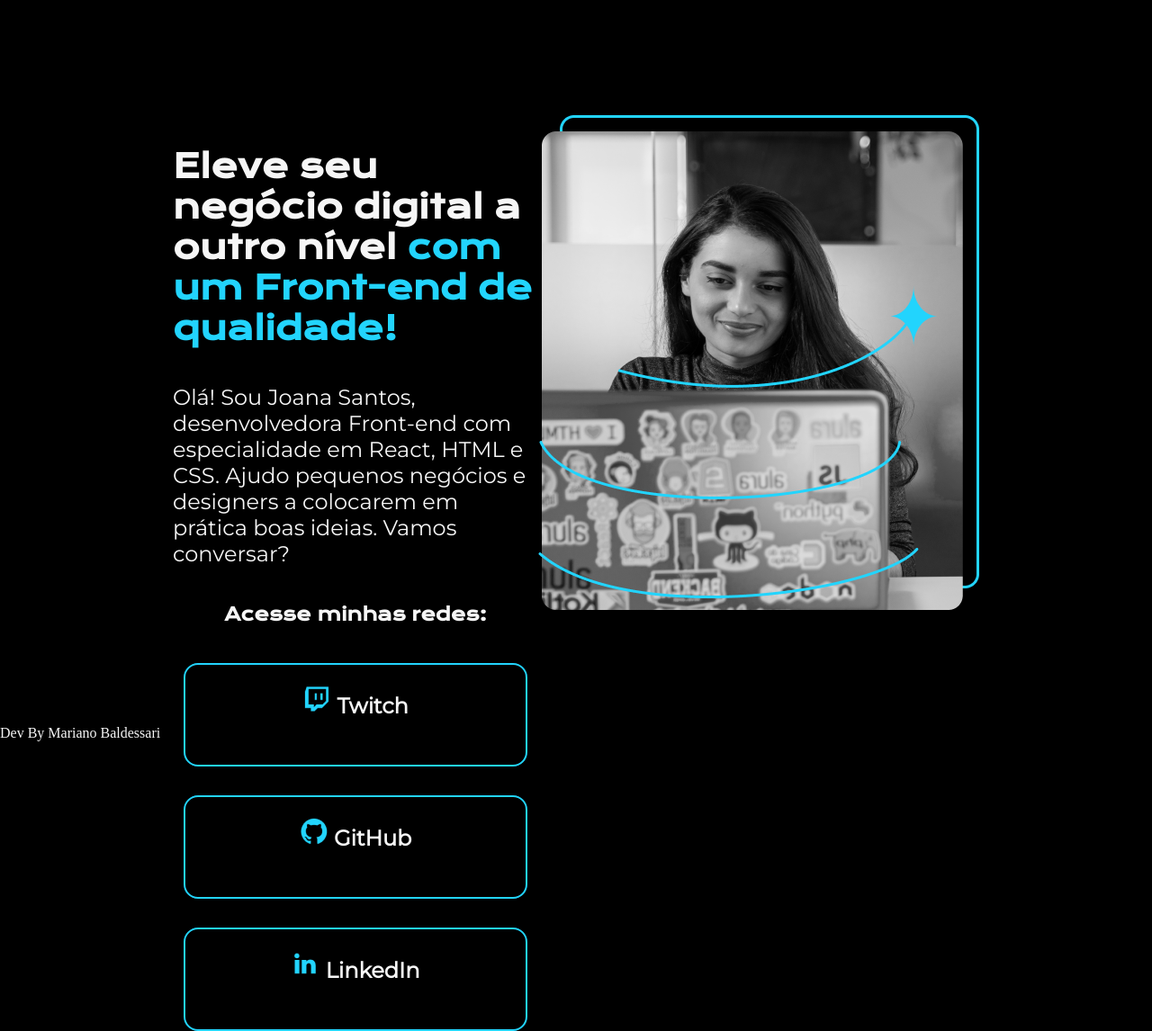
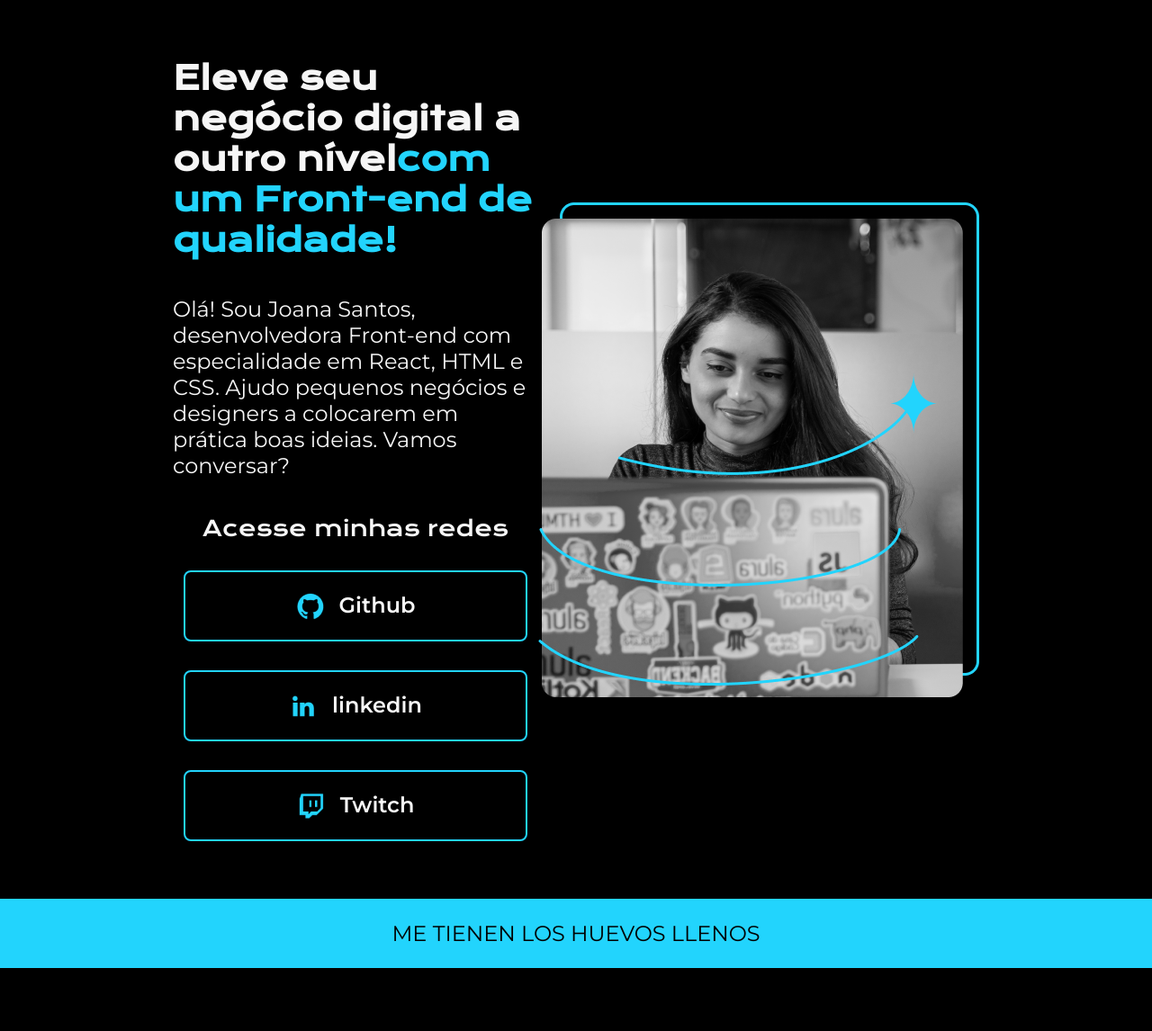
Before and after one commit to CarlosBaldessari-Exe/PORTFOLIOCURSOHTML2025, a plain HTML site: page index.html in a window 1280 px wide. Shown: the whole page at 90% size. After the commit the page ends 1076 px from the top, so only its background shows below. Drawn offline with nearby package versions, Linux system fonts and the light colour scheme.

Commit message:
CAMBIAZO A LA MAC

```diff
--- a/index.html
+++ b/index.html
@@ -1,29 +1,45 @@
-<!DOCTYPE html> <!-- Declaración del tipo de documento -->
-<html lang="pt-br"> <!-- Esto reconoce el idioma -->
+<!DOCTYPE html>
+<html lang="pt-br">
+
 <head>
-        <meta charset="UTF-8"> <!-- Define la codificación de caracteres -->
-        <meta http-equiv="X-UA-Compatible" content="IE=edge"> <!-- Asegura compatibilidad con IE -->
-        <meta name="viewport" content="width=device-width, initial-scale=1.0"> <!-- Hace la página responsive -->
-        <title>Portfolio</title> <!-- Título de la pestaña -->
-        <link rel="stylesheet" href="styles.css"> <!-- Vincula la hoja de estilos -->
+    <meta charset="UTF-8">
+    <meta http-equiv="X-UA-Compatible" content="IE=edge">
+    <meta name="viewport" content="width=device-width, initial-scale=1.0">
+    <title>Portifolio</title>
+    <link rel="stylesheet" href="styles.css">
 </head>
-    <body> <!-- Inicio del cuerpo del documento -->
-        <header>
-            <main class="presentacion">
-                <section class="presentacion_content">
-                <h1 class="presentacion_content_titulo">Eleve seu negócio digital a outro nível<strong class="destaque"> com um Front-end de qualidade!</strong></h1>
-                <p class="parrafo">Olá! Sou Joana Santos, desenvolvedora Front-end com especialidade em React,
-                    HTML e CSS. Ajudo pequenos negócios e designers a colocarem em prática boas ideias. Vamos conversar?</p>
-                <div class="redes">
-                    <h2 class="redes_titulo">Acesse minhas redes:</h2>
-                     <a class="redes_botones" href="https://www.Twitch.com/"><img class="Logos" src="Logo Twitch.png"> Twitch</a>
-                     <a class="redes_botones" href="https://github.com/"><img  class="Logos" src="Logo Github.png"> GitHub</a>
-                     <a class="redes_botones" href="https://www.linkedin.com/"><img  class="Logos"   src="Logo linkedin.png"> LinkedIn</a>
+
+<body>
+    <header></header>
+    <main class="apresentacao">
+        <section class="apresentacao__conteudo">
+            <h1 class="apresentacao__conteudo__titulo">Eleve seu negócio digital a outro nível<strong
+            class="titulo-destaque">com um Front-end de qualidade!
+            </strong></h1>
+            <p class="apresentacao__conteudo__texto">Olá! Sou Joana Santos, desenvolvedora
+            Front-end com especialidade em React, HTML e
+            CSS. Ajudo pequenos negócios e designers a
+            colocarem em prática boas ideias. Vamos
+            conversar?</p>
+            <div class="apresentacao__links">
+                <h2 class="apresentacao__links__subtitulo">Acesse minhas redes</h2>
+                <a class="apresentacao__links__link" href="https://github.com">
+                    <img src="./assets/Logo Github.png">
+                    Github
+                </a>
+                <a class="apresentacao__links__link" href="https://linkedin.com">
+                    <img src="./assets/Logo linkedin.png">
+                    linkedin
+                </a>
+                <a class="apresentacao__links__link" href="https://twitch.tv">
+                    <img src="./assets/Logo Twitch.png">
+                    Twitch
+                </a>
             </div>
         </section>
-                <img class="Joana" src="a.png" alt="FOTO JOANA SANTOS">
+        <img src="./assets/a.png" alt="Foto da Joana Santos programando">
     </main>
-        </header>
-        <footer>Dev By Mariano Baldessari</footer>
+    <footer><p class="TUPUTAMADRE"> ME TIENEN LOS HUEVOS LLENOS </p></footer>
 </body>
+
 </html>
--- a/styles.css
+++ b/styles.css
@@ -1,74 +1,81 @@
-@import url('https://fonts.googleapis.com/css2?family=Krona+One&family=Montserrat&display=swap');
+@import url('https://fonts.googleapis.com/css2?family=Krona+One&family=Montserrat:wght@400;600&display=swap');
 
-
-* {
+*{
     margin: 0;
     padding: 0;
 }
 
+body{
+    /* height: 100vh; */
+    box-sizing: border-box;
+    background-color: #000000;
+    color: #F6F6F6;
+}
 
-body{
-    height: 100vh; /** 100% de la altura de la ventana del navegador */
-    box-sizing: border-box; /** Incluye el padding y el border en el tamaño total del elemento */
-    background-color: #000;
-    color: #f6f6f6;
-}
-.destaque{
+.titulo-destaque{
     color: #22D4FD;
 }
-.presentacion{
-    display: flex;  /** Utiliza Flexbox para el diseño */
-    align-items: center; /** Centra verticalmente los elementos */
-    justify-content: space-between; /** Distribuye el espacio entre los elementos */
-    margin: 10% 15%; /** Añade un margen alrededor del contenedor */
 
+.apresentacao{
+    padding: 5% 15%;
+    display: flex;
+    align-items: center;
+    justify-content: space-between;
+}
+.apresentacao__conteudo{
+    width: 615px;
+    display: flex;
+    flex-direction: column;
+    gap: 40px;
+}
 
+.apresentacao__conteudo__titulo{
+    font-size: 36px;
+    font-family: 'Krona One', sans-serif;
 }
-.presentacion_content{
-    width: 615px;
-    height: 482px;
-    display: flex;  /** Utiliza Flexbox para el diseño */
-    flex-direction: column;     /** Organiza los elementos en una columna */
-    gap: 40px; /** Añade un espacio de 40px entre los elementos */
- }
-.presentacion_content_titulo{
-    font-size: 36px;
-    font-weight: 400px;
-    font-family: 'Krona One', sans-serif;  /* Aplica la fuente importada desde Google Fonts  DA IGUAL SI PONGO ''*/
 
+.apresentacao__conteudo__texto{
+    font-size: 24px;
+    font-family: 'Montserrat', sans-serif;
 }
-.parrafo{
-    font-size: 24px;
-    font-weight: 400px;
-    font-family: 'Montserrat', sans-serif;  /* Aplica la fuente importada desde Google Fonts  DA IGUAL SI PONGO ''*/
-}
-.redes{ /** Contenedor para los botones de redes sociales */
-    display:flex;
+
+.apresentacao__links{
+    display: flex;
+    flex-direction: column;
     justify-content: space-between;
-    flex-direction: column;
     align-items: center;
     gap: 32px;
-
 }
-.redes_titulo{
-    font-size: 20px;
-    font-weight: 400px;
+.apresentacao__links__subtitulo{
     font-family: 'Krona One', sans-serif;
-    margin-bottom: 10px;
-
+    font-weight: 400;
+    font-size: 24px;
 }
-.redes_botones{
-  background-color: #000;
-  width: 378px;
-  height: 68px;
-  text-align: center;
-  border: #22D4FD 2px solid;
-  border-radius: 16px;
-  padding: 21.5px 0px;
-  text-decoration: none;
-  color: #f6f6f6;
-  font-family: 'Montserrat', sans-serif;
-  font-weight: 600;
-  font-style: bold;
-  font-size: 24px;
+.apresentacao__links__link{
+    /* background-color: #22D4FD; */
+    display: flex;
+    justify-content: center;
+    gap: 16px;
+    border: 2px solid #22D4FD;
+    width: 378px;
+    text-align: center;
+    border-radius: 8px;
+    font-size: 24px;
+    font-weight: 600;
+    padding: 21.5px 0;
+    text-decoration: none;
+    color: #F6F6F6;
+    font-family: 'Montserrat', sans-serif;
 }
+.apresentacao__links__link:hover{
+    background-color: #272727;
+}
+.TUPUTAMADRE{
+    background-color: #22D4FD;
+    font-family: 'Montserrat', sans-serif;
+    font-size: 24px;
+    padding: 24px;
+    text-align: center;
+    font-weight: 400;
+    color: #000000;
+}
```
Also changed, not shown: assets/Logo Github.png (renamed from Logo Github.png), assets/Logo Twitch.png (renamed from Logo Twitch.png), assets/Logo linkedin.png (renamed from Logo linkedin.png), assets/a.png (renamed from a.png), assets/html.png (renamed from html.png), 1 other file. Lines whose indentation alone changed are shown as unchanged.
